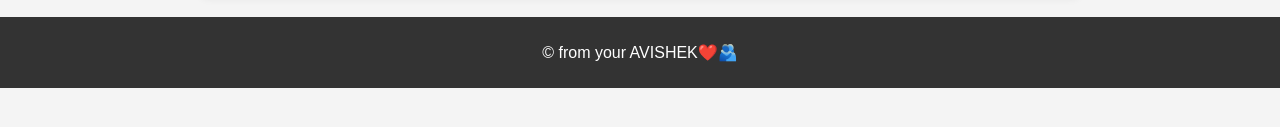
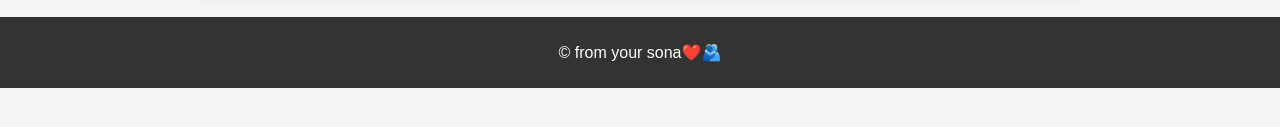
Before and after one commit to avisheknayek/Birthday_wishes-, a plain HTML site: page Index.html in a window 1280 px wide. Shown: the part 333-460 px from the top of the page. Drawn offline with Linux system fonts and the light colour scheme.

Commit message:
Index.html

```diff
--- a/Index.html
+++ b/Index.html
@@ -10,7 +10,7 @@
         <p>Happy birthday my soulmate🫂, my partner👩‍❤️‍👨, my happiness and everything🌏.  I love you more than the words "I love you", and I can look forward to celebrating many more birthdays with you.  You didn't need a special day to remind me how important you are in my life🌝.  You bless my life every day and you deserve to be loved every day.  Happy birthday my love👰🏻🫂😚.  May your day be as beautiful as you are.  Wishing you a gracious day.🎂🎁🎉🎊</p>
     </section>
 <footer>
-        <p>&copy; from your AVISHEK❤️🫂</p>
+        <p>&copy; from your sona❤️🫂</p>
     </footer>
 </body>
 </html>
```
